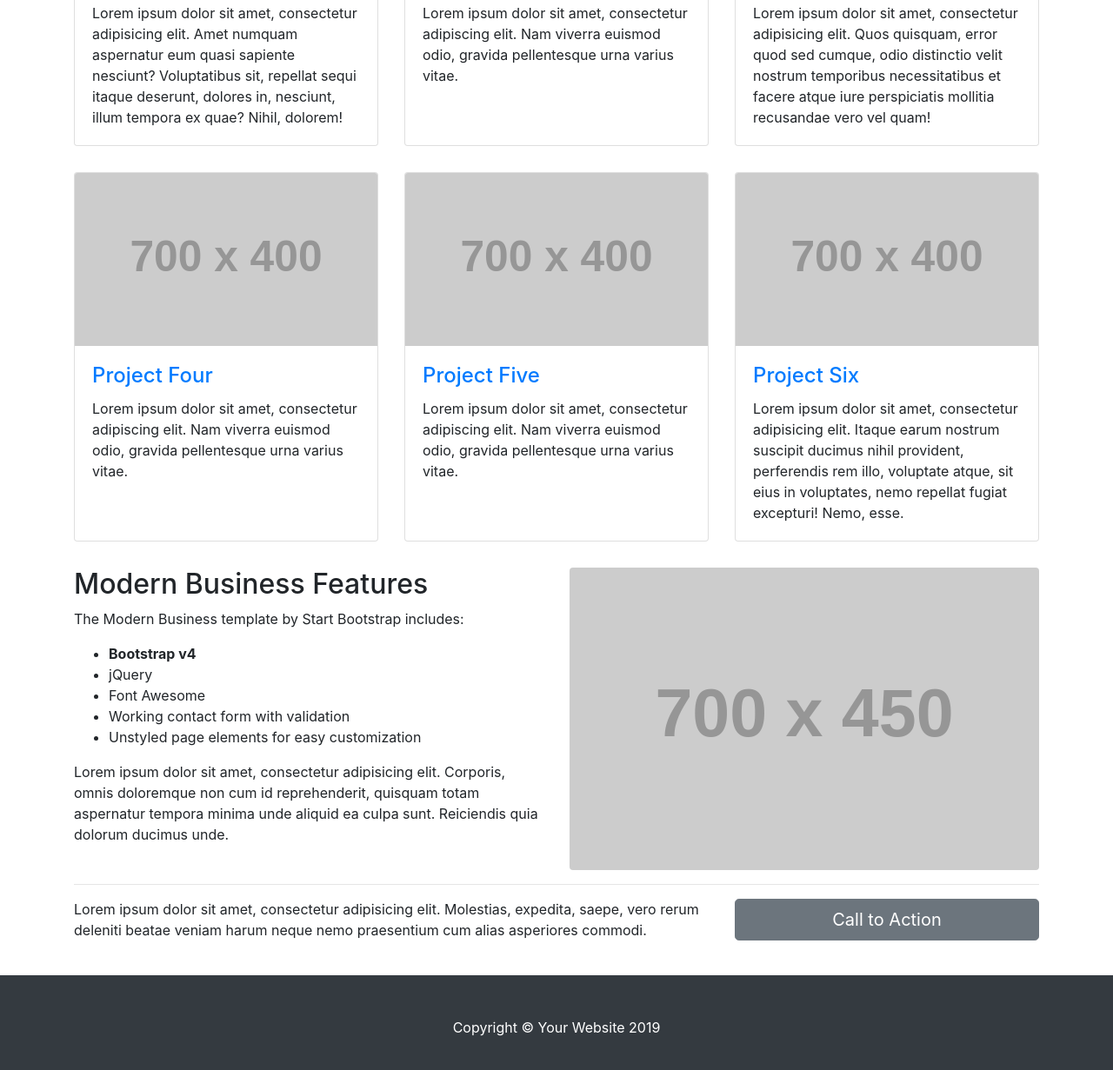
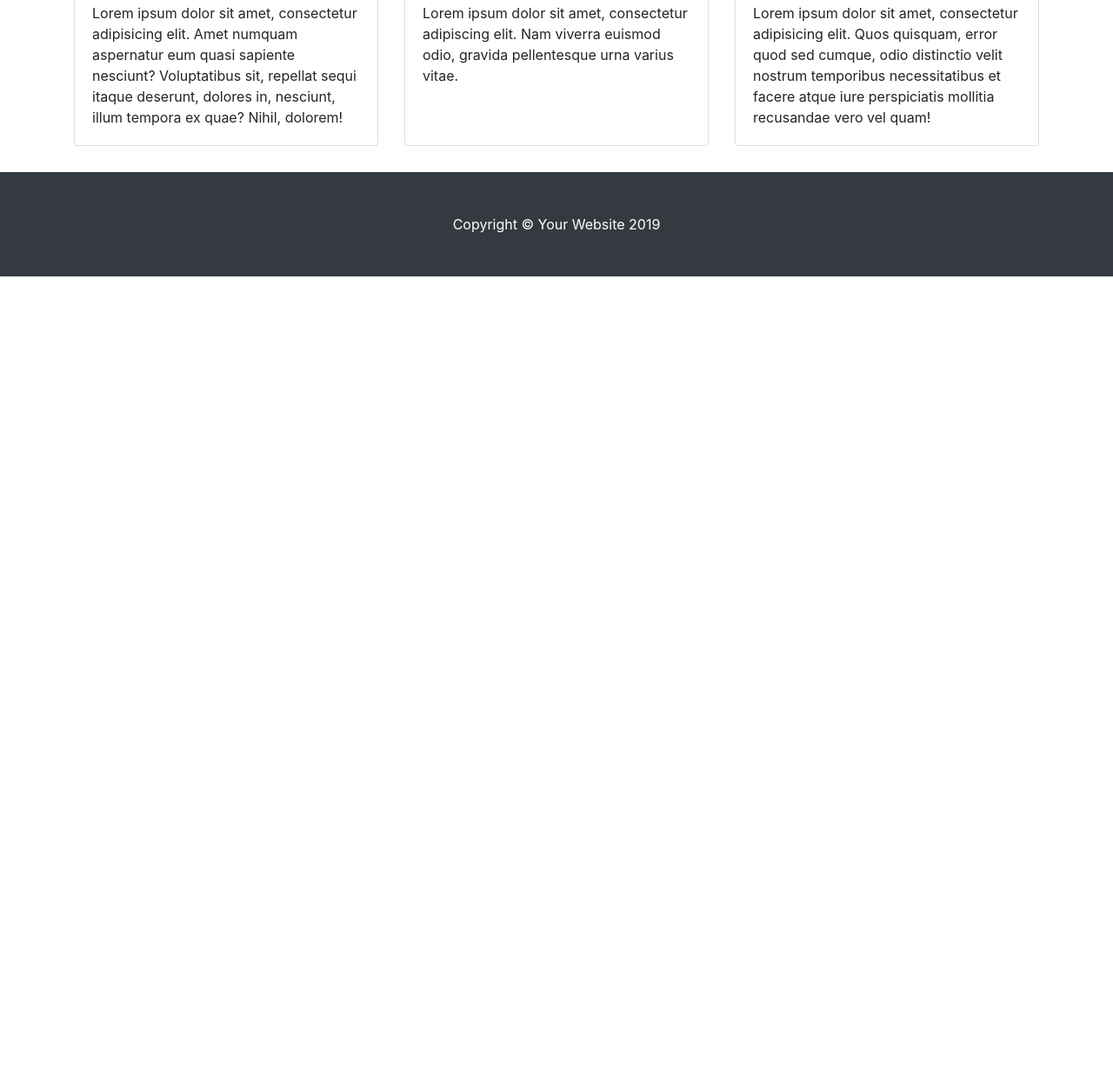
Before and after one commit to murillocamargo/workshop-template, a plain HTML site: page index.html in a window 1280 px wide. Shown: the part 1327-2558 px from the top of the page at 87% size. After the commit the page ends 1645 px from the top, so only its background shows below. Drawn offline with Linux system fonts and the light colour scheme; placeholder pictures from the web are drawn by us.

Commit message:
index html done

```diff
--- a/index.html
+++ b/index.html
@@ -35,42 +35,11 @@
                 <li class="nav-item">
                     <a class="nav-link" href="services.html">Services</a>
                 </li>
+                <li class="nav-item dropdown">
+                    <a class="nav-link" href="portfolio-2-col.html">Portfolio</a>
+                </li>
                 <li class="nav-item">
                     <a class="nav-link" href="contact.html">Contact</a>
-          </li>
-          <li class="nav-item dropdown">
-            <a class="nav-link dropdown-toggle" href="#" id="navbarDropdownPortfolio" data-toggle="dropdown" aria-haspopup="true" aria-expanded="false">
-              Portfolio
-            </a>
-            <div class="dropdown-menu dropdown-menu-right" aria-labelledby="navbarDropdownPortfolio">
-              <a class="dropdown-item" href="portfolio-1-col.html">1 Column Portfolio</a>
-              <a class="dropdown-item" href="portfolio-2-col.html">2 Column Portfolio</a>
-              <a class="dropdown-item" href="portfolio-3-col.html">3 Column Portfolio</a>
-              <a class="dropdown-item" href="portfolio-4-col.html">4 Column Portfolio</a>
-              <a class="dropdown-item" href="portfolio-item.html">Single Portfolio Item</a>
-            </div>
-          </li>
-          <li class="nav-item dropdown">
-            <a class="nav-link dropdown-toggle" href="#" id="navbarDropdownBlog" data-toggle="dropdown" aria-haspopup="true" aria-expanded="false">
-              Blog
-            </a>
-            <div class="dropdown-menu dropdown-menu-right" aria-labelledby="navbarDropdownBlog">
-              <a class="dropdown-item" href="blog-home-1.html">Blog Home 1</a>
-              <a class="dropdown-item" href="blog-home-2.html">Blog Home 2</a>
-              <a class="dropdown-item" href="blog-post.html">Blog Post</a>
-            </div>
-          </li>
-          <li class="nav-item dropdown">
-            <a class="nav-link dropdown-toggle" href="#" id="navbarDropdownBlog" data-toggle="dropdown" aria-haspopup="true" aria-expanded="false">
-              Other Pages
-            </a>
-            <div class="dropdown-menu dropdown-menu-right" aria-labelledby="navbarDropdownBlog">
-              <a class="dropdown-item" href="full-width.html">Full Width Page</a>
-              <a class="dropdown-item" href="sidebar.html">Sidebar Page</a>
-              <a class="dropdown-item" href="faq.html">FAQ</a>
-              <a class="dropdown-item" href="404.html">404</a>
-              <a class="dropdown-item" href="pricing.html">Pricing Table</a>
-            </div>
                 </li>
             </ul>
         </div>
@@ -198,75 +167,8 @@
                 </div>
             </div>
         </div>
-      <div class="col-lg-4 col-sm-6 portfolio-item">
-        <div class="card h-100">
-          <a href="#"><img class="card-img-top" src="http://placehold.it/700x400" alt=""></a>
-          <div class="card-body">
-            <h4 class="card-title">
-              <a href="#">Project Four</a>
-            </h4>
-            <p class="card-text">Lorem ipsum dolor sit amet, consectetur adipiscing elit. Nam viverra euismod odio, gravida pellentesque urna varius vitae.</p>
-          </div>
-        </div>
-      </div>
-      <div class="col-lg-4 col-sm-6 portfolio-item">
-        <div class="card h-100">
-          <a href="#"><img class="card-img-top" src="http://placehold.it/700x400" alt=""></a>
-          <div class="card-body">
-            <h4 class="card-title">
-              <a href="#">Project Five</a>
-            </h4>
-            <p class="card-text">Lorem ipsum dolor sit amet, consectetur adipiscing elit. Nam viverra euismod odio, gravida pellentesque urna varius vitae.</p>
-          </div>
-        </div>
-      </div>
-      <div class="col-lg-4 col-sm-6 portfolio-item">
-        <div class="card h-100">
-          <a href="#"><img class="card-img-top" src="http://placehold.it/700x400" alt=""></a>
-          <div class="card-body">
-            <h4 class="card-title">
-              <a href="#">Project Six</a>
-            </h4>
-            <p class="card-text">Lorem ipsum dolor sit amet, consectetur adipisicing elit. Itaque earum nostrum suscipit ducimus nihil provident, perferendis rem illo, voluptate atque, sit eius in voluptates, nemo repellat fugiat excepturi! Nemo, esse.</p>
-          </div>
-        </div>
-      </div>
     </div>
     <!-- /.row -->
-
-    <!-- Features Section -->
-    <div class="row">
-      <div class="col-lg-6">
-        <h2>Modern Business Features</h2>
-        <p>The Modern Business template by Start Bootstrap includes:</p>
-        <ul>
-          <li>
-            <strong>Bootstrap v4</strong>
-          </li>
-          <li>jQuery</li>
-          <li>Font Awesome</li>
-          <li>Working contact form with validation</li>
-          <li>Unstyled page elements for easy customization</li>
-        </ul>
-        <p>Lorem ipsum dolor sit amet, consectetur adipisicing elit. Corporis, omnis doloremque non cum id reprehenderit, quisquam totam aspernatur tempora minima unde aliquid ea culpa sunt. Reiciendis quia dolorum ducimus unde.</p>
-      </div>
-      <div class="col-lg-6">
-        <img class="img-fluid rounded" src="http://placehold.it/700x450" alt="">
-      </div>
-    </div>
-    <!-- /.row -->
-
-    <hr>
-
-    <!-- Call to Action Section -->
-    <div class="row mb-4">
-      <div class="col-md-8">
-        <p>Lorem ipsum dolor sit amet, consectetur adipisicing elit. Molestias, expedita, saepe, vero rerum deleniti beatae veniam harum neque nemo praesentium cum alias asperiores commodi.</p>
-      </div>
-      <div class="col-md-4">
-        <a class="btn btn-lg btn-secondary btn-block" href="#">Call to Action</a>
-      </div>
-    </div>
 
 </div>
 <!-- /.container -->
```
Lines whose indentation alone changed are shown as unchanged.
